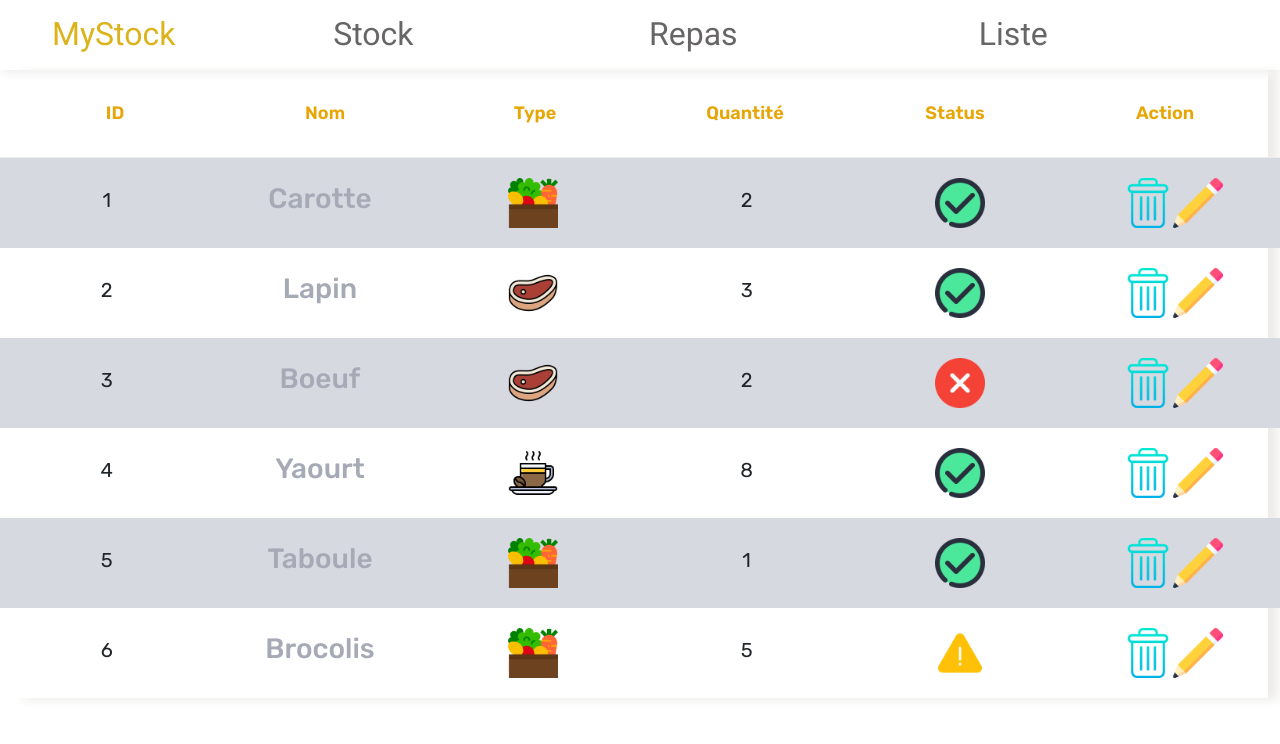
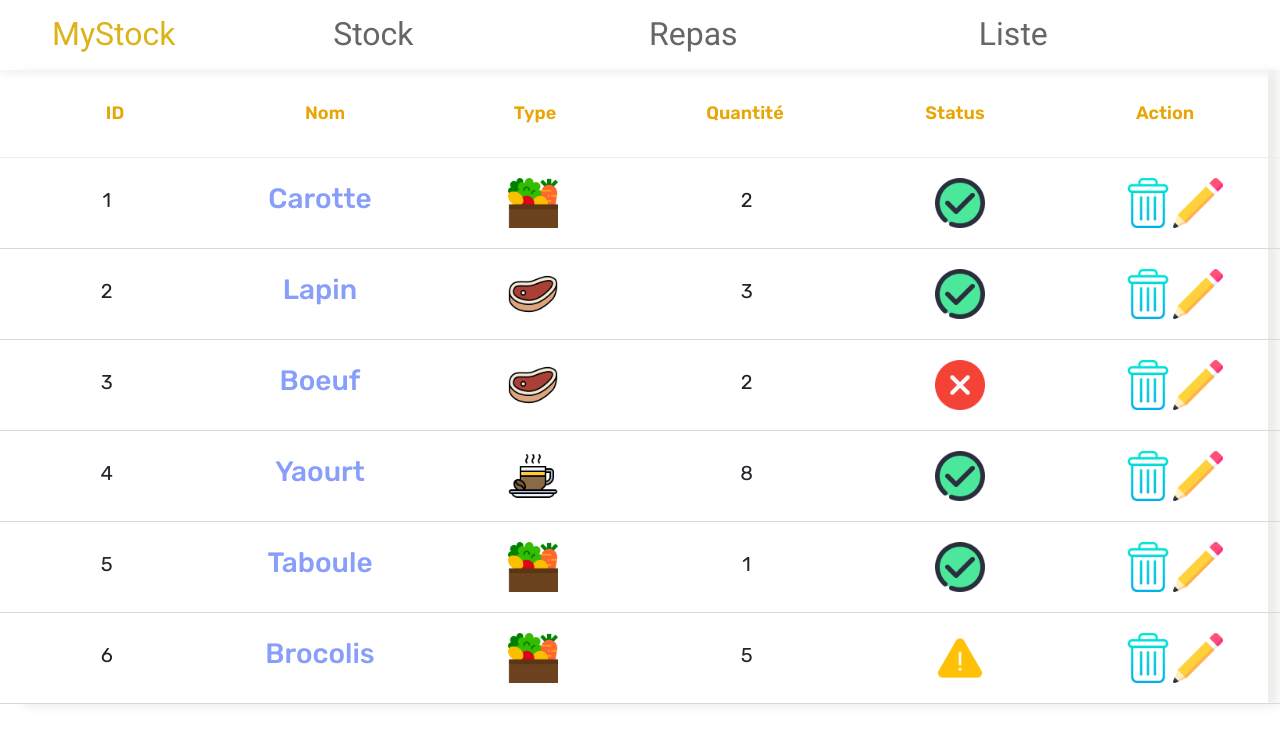
Before and after one commit to plouiserre/ShoppingManagerV2, a React (Create React App) app in the folder shopping-manager-front/: page /Stock in a window 1280 px wide. Shown: the top 744 px of the page. Built offline with nearby package versions, Linux system fonts and the light colour scheme.

Commit message:
finish list of stock

```diff
--- a/shopping-manager-front/src/components/Pictogramme/Pictogramme.jsx
+++ b/shopping-manager-front/src/components/Pictogramme/Pictogramme.jsx
@@ -7,7 +7,14 @@ import warning from "../../assets/images/warning.png";
 import sup from "../../assets/images/delete.png";
 import edit from "../../assets/images/edit.png";
 
-export function Pictogramme({ pictoName, height, width }) {
+export function Pictogramme({
+  pictoName,
+  height,
+  width,
+  className,
+  clickName,
+  actionName,
+}) {
   function getPictoFromPictoName(name) {
     if (name === "vegetables") return vegetables;
     else if (name === "meat") return meat;
@@ -21,6 +28,12 @@ export function Pictogramme({ pictoName, height, width }) {
   }
 
   return (
-    <img src={getPictoFromPictoName(pictoName)} height={height} width={width} />
+    <img
+      className={`${className}`}
+      src={getPictoFromPictoName(pictoName)}
+      height={height}
+      width={width}
+      onClick={() => clickName(actionName)}
+    />
   );
 }
--- a/shopping-manager-front/src/components/StockList/StockList.jsx
+++ b/shopping-manager-front/src/components/StockList/StockList.jsx
@@ -46,6 +46,10 @@ export function StockList() {
     Status: "warning",
   });
 
+  function clickElementName(name) {
+    alert("You go to the page of " + name);
+  }
+
   return (
     <div className={`${s.allStocks}`}>
       <div className={`row ${s.headerStockList}`}>
@@ -57,7 +61,7 @@ export function StockList() {
         <div className={`col-2 ${s.cellStockList}`}>Action</div>
       </div>
       {stocks.map((stock) => {
-        return <StockListItem element={stock} />;
+        return <StockListItem element={stock} clickName={clickElementName} />;
       })}
     </div>
   );
--- a/shopping-manager-front/src/components/StockListItem/StockListItem.jsx
+++ b/shopping-manager-front/src/components/StockListItem/StockListItem.jsx
@@ -1,17 +1,23 @@
 import s from "./style.module.css";
 import { Pictogramme } from "../Pictogramme/Pictogramme";
 
-export function StockListItem({ element }) {
+export function StockListItem({ element, clickName }) {
   const nameFoodClasses = `${s.cellStockList} ${s.nameFood}`;
   const indiceFoodClasses = `${s.cellStockList} ${s.indexFood}`;
-  const darkrow =
-    element.Id % 2 == 0
-      ? `${s.headerStockList}`
-      : `${s.headerStockList} ${s.darkrow}`;
+
+  function clickButtonName(actionName) {
+    alert("You go to the action of " + actionName);
+  }
+
   return (
-    <div className={`row ${darkrow}`}>
+    <div className={`row ${s.headerStockList}`}>
       <div className={`col-2 ${indiceFoodClasses}`}>{element.Id}</div>
-      <div className={`col-2 ${nameFoodClasses}`}>{element.Name}</div>
+      <div
+        className={`col-2 ${nameFoodClasses}`}
+        onClick={() => clickName(element.Name)}
+      >
+        {element.Name}
+      </div>
       <div className={`col-2 ${s.cellStockList}`}>
         <Pictogramme pictoName={element.Type} height={50} width={50} />
       </div>
@@ -20,8 +26,22 @@ export function StockListItem({ element }) {
         <Pictogramme pictoName={element.Status} height={50} width={50} />
       </div>
       <div className={`col-2 ${s.cellStockList}`}>
-        <Pictogramme pictoName={"sup"} height={50} width={50} />
-        <Pictogramme pictoName={"edit"} height={50} width={50} />
+        <Pictogramme
+          className={`${s.deleteButton}`}
+          pictoName={"sup"}
+          height={50}
+          width={50}
+          clickName={clickButtonName}
+          actionName={"delete"}
+        />
+        <Pictogramme
+          className={`${s.editButton}`}
+          pictoName={"edit"}
+          height={50}
+          width={50}
+          clickName={clickButtonName}
+          actionName={"edit"}
+        />
       </div>
     </div>
   );
--- a/shopping-manager-front/src/components/StockListItem/style.module.css
+++ b/shopping-manager-front/src/components/StockListItem/style.module.css
@@ -2,19 +2,28 @@
     padding: 20px;
     font-size: large;
     text-align: center;
-}
-
-.darkrow{
-    background-color: #d7d9e1;
+    border-bottom: 1px solid #d7d9e1 ;
 }
 
 .nameFood{
     font-size: 28px;
     font-weight: 500;
-    color: #a6aab6;
+    color : #879efa;
+}
+
+.nameFood:hover{
+    cursor: pointer;
 }
 
 .indexFood{
     font-size: 20px;
     padding: 27px;
 }
+
+.deleteButton:hover{
+    cursor: pointer;
+}
+
+.editButton:hover{
+    cursor: pointer;
+}
```
